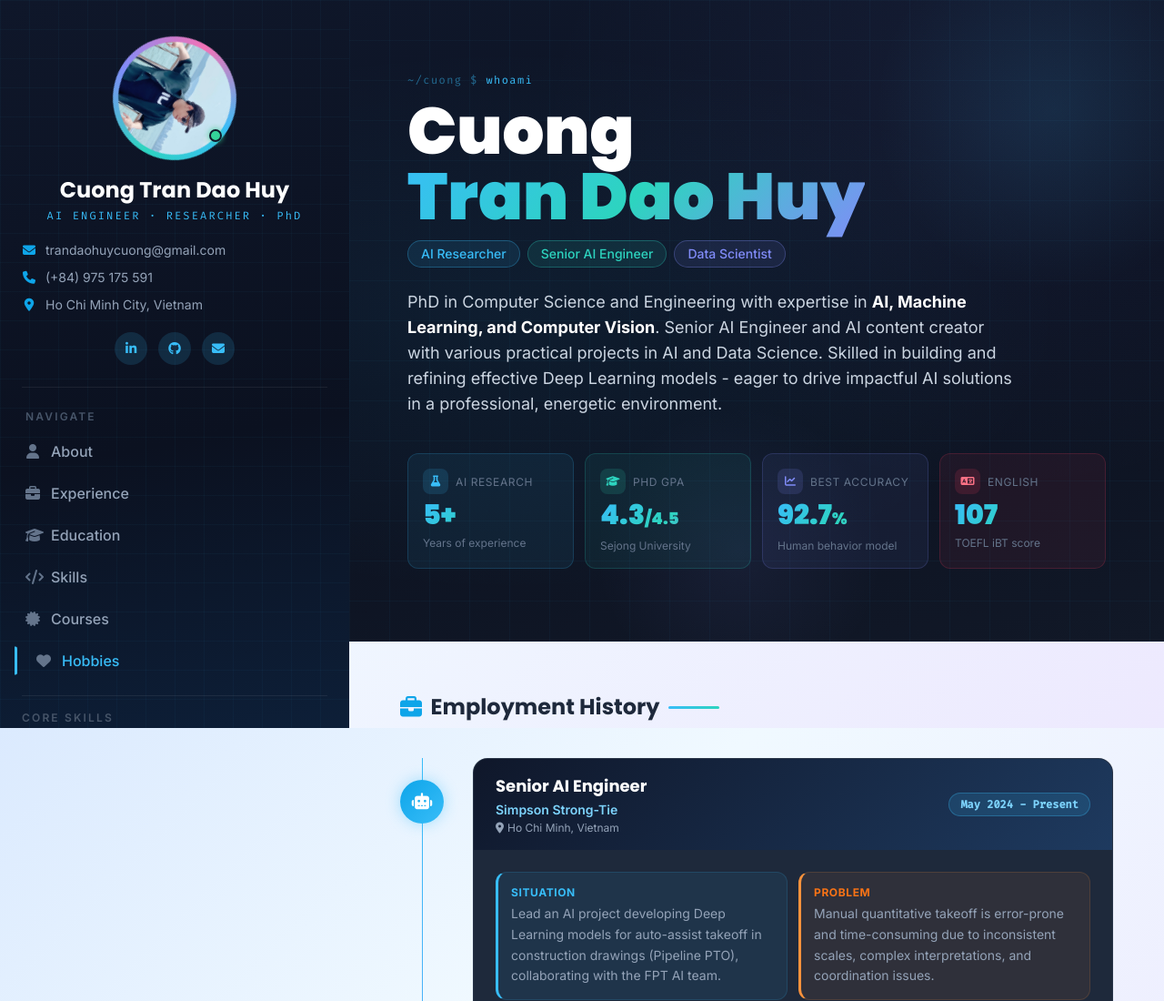
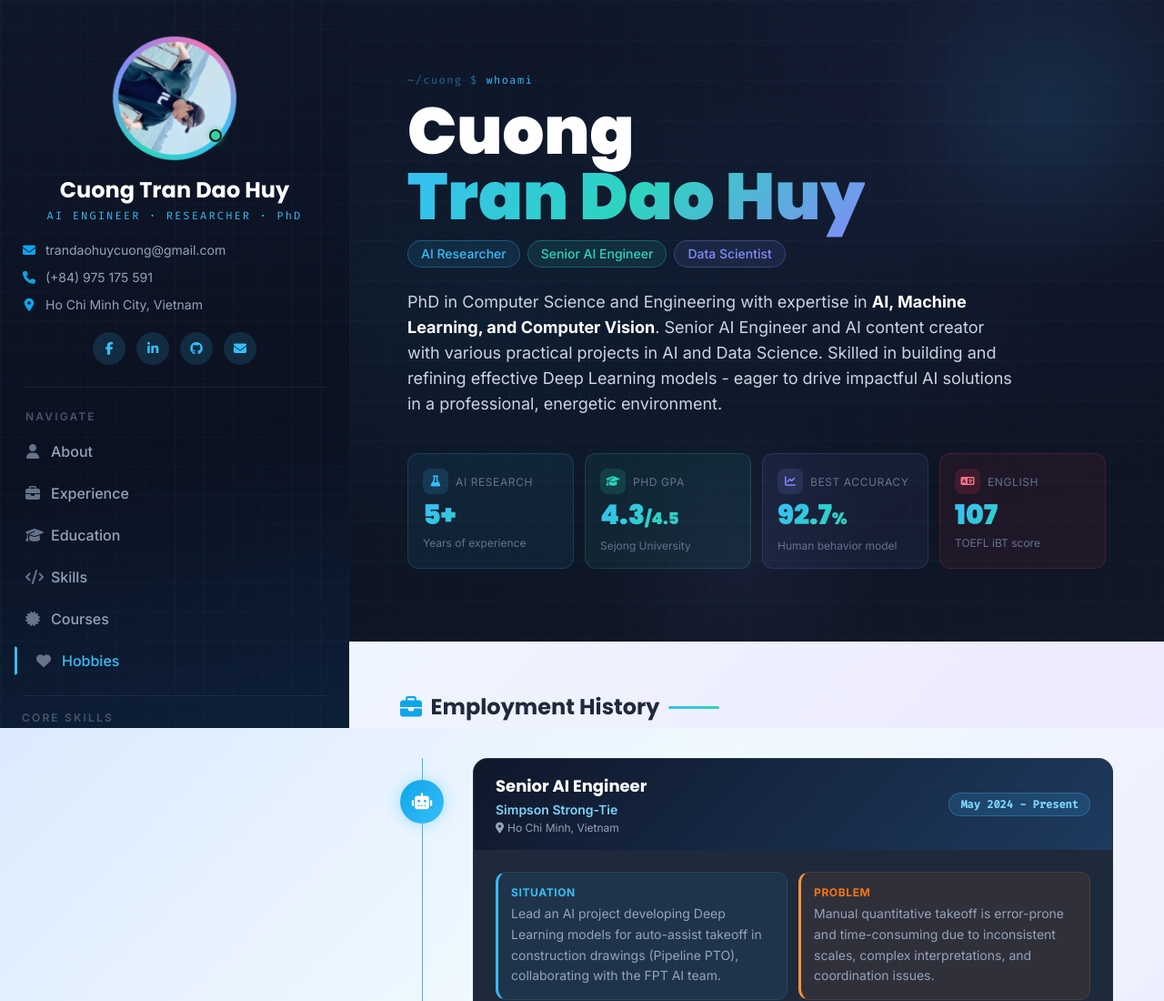
Before and after one commit to tdhcuong/tdhcuong.github.io, a plain HTML site: page index.html in a window 1280 px wide. Shown: the top 1100 px of the page at 91% size. Drawn offline with nearby package versions, Linux system fonts and the light colour scheme.

Commit message:
Update new CV

```diff
--- a/index.html
+++ b/index.html
@@ -320,6 +320,11 @@
 
       <!-- Social -->
       <div class="flex gap-3 mb-6">
+        <a href="https://www.facebook.com/trandaohuycuong" title="Facebook"
+           class="w-9 h-9 rounded-full flex items-center justify-center transition-all hover:scale-110 hover:bg-sky-500"
+           style="background:rgba(56,189,248,.15); color:#38bdf8;">
+          <i class="fab fa-facebook-f text-sm"></i>
+        </a>
         <a href="https://www.linkedin.com/in/tdhcuong/" title="LinkedIn"
            class="w-9 h-9 rounded-full flex items-center justify-center transition-all hover:scale-110 hover:bg-sky-500"
            style="background:rgba(56,189,248,.15); color:#38bdf8;">
@@ -449,7 +454,7 @@
 
     <!-- ---- HERO / ABOUT ---- -->
     <section id="about" class="hero-bg relative overflow-hidden flex items-center"
-             style="min-height: 72vh;">
+             style="min-height: clamp(400px, 72vh, 700px);">
       <div class="absolute inset-0 hero-grid pointer-events-none"></div>
 
       <!-- Glow blobs -->
@@ -557,7 +562,7 @@
     <div class="px-6 md:px-10 xl:px-14 py-14 space-y-20 max-w-5xl mx-auto">
 
       <!-- =========================================================
-           EXPERIENCE - Timeline layout
+           EXPERIENCE
       ========================================================= -->
       <section id="experience" data-aos="fade-up">
         <h2 class="sec-title text-2xl font-bold text-slate-800 mb-10">
```
